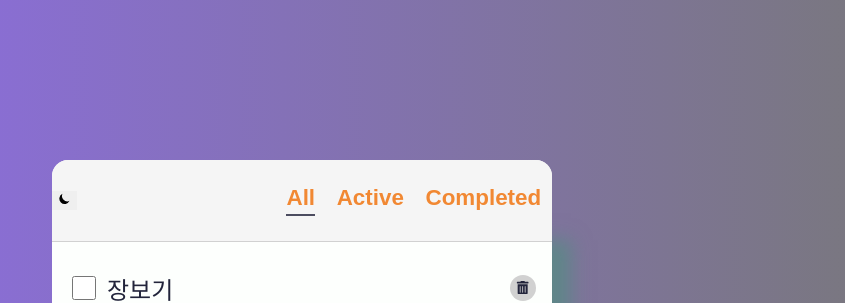
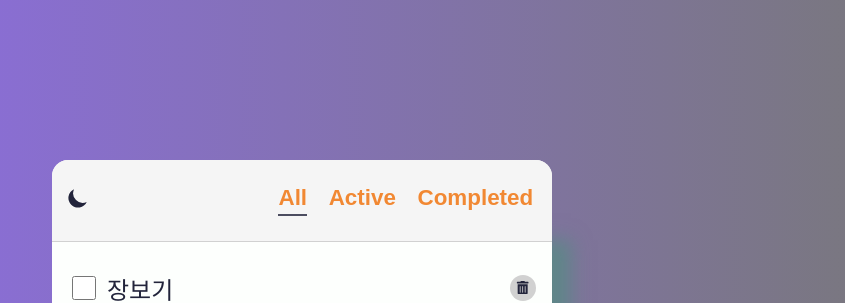
Before and after one commit to lhjwork/jin_todoList, a React (Create React App) app: page / in a window 1280 px wide. Shown: the top 303 px of the page, without its empty margins (338-1183 px from the left). Built offline with nearby package versions, Linux system fonts and the light colour scheme.

Commit message:
다크모드 스타일링

```diff
--- a/src/components/Header/Header.jsx
+++ b/src/components/Header/Header.jsx
@@ -7,7 +7,7 @@ export default function Header({ filters, filter, onFilterChange }) {
 
   return (
     <header className={styles.header}>
-      <button onClick={toggleDarkMode}>
+      <button onClick={toggleDarkMode} className={styles.toggle}>
         {!darkMode && <HiMoon />}
         {darkMode && <HiSun />}
       </button>
--- a/src/components/Header/Header.module.css
+++ b/src/components/Header/Header.module.css
@@ -1,9 +1,22 @@
 .header {
   display: flex;
   justify-content: space-between;
+  padding: 0 0.5rem;
   align-items: center;
   background-color: var(--color-bg-dark);
   border-bottom: 1px solid var(--color-grey);
+}
+.toggle {
+  font-size: 1.5rem;
+  cursor: pointer;
+  background-color: transparent;
+  color: var(--color-text);
+  transition: all 150ms ease-out;
+}
+
+.toggle:hover {
+  transform: scale(1.1);
+  color: var(--color-accent);
 }
 
 .filters {
--- a/src/index.css
+++ b/src/index.css
@@ -7,6 +7,17 @@
   --color-white: white;
   --color-scrollbar: #aaa7a7;
 }
+
+html.dark {
+  --color-bg-dark: #1a1c35;
+  --color-bg: #22243b;
+  --color-grey: #4e4e4e;
+  --color-text: #fdfffd;
+  --color-accent: #f16e03;
+  --color-white: white;
+  --color-scrollbar: #aaa7a7;
+}
+
 * {
   box-sizing: border-box;
 }
```
